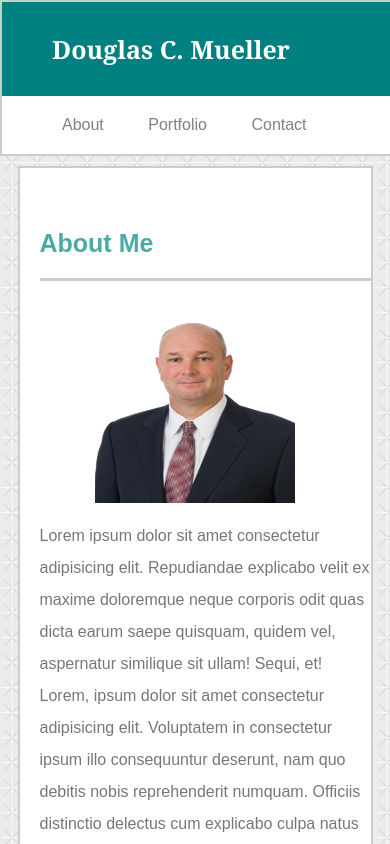
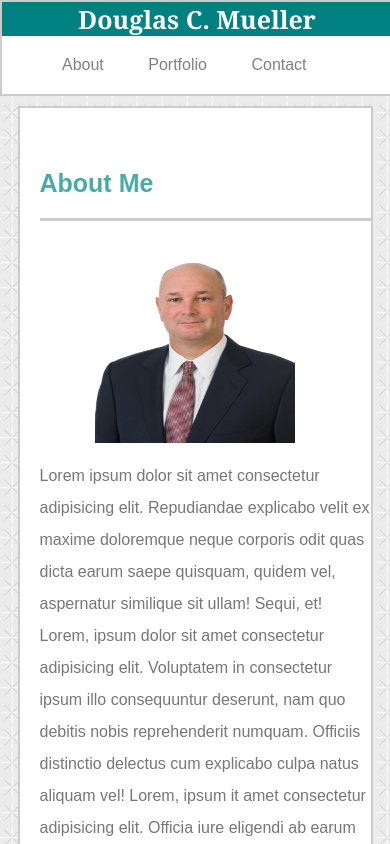
Before and after one commit to DouglasCMueller/Responsive-Porfolio-For-Web-Hosting.github.io, a plain HTML site: page index.html in a window 390 px wide. Shown: the top 844 px of the page. Drawn offline with Linux system fonts and the light colour scheme.

Commit message:
revision version 1.4

```diff
--- a/assets/css/style.css
+++ b/assets/css/style.css
@@ -189,19 +189,23 @@ footer h5 {
 
 @media screen and (max-width: 768px) {
   header {
-    margin: auto;
-    max-width: 100%;
+    margin: 0;
+    width: 100%;
     float: none;
+    padding: 0;
+    position: static;
+   }
+   .Header-Container {
+    width: 100%;
+    margin: 0;
+    float: none;
+    padding: 0;
   }
-  .Header-Container {
-    max-width: 100%;
-    margin: auto;
-    float: none;
- }
   .myname {
     margin: auto;
     max-width: 100%;
     float: none;
+    padding: 0;
   }
   .Nav-buttons {
     float: none;
@@ -267,38 +271,43 @@ footer h5 {
   /* footer media-query */
   footer {
     position: absolute;
+
     border-top: 8px solid #4aaaa5;
-    padding: 5px 10px;
+
     max-width: 100%;
+    padding: 0;
     }
   footer h5 {
     font-size: 10px;
     line-height: 10px;
+
     text-align: center;
     margin-bottom: 5px;
-    max-width: 100%;
+    width: 100%;
+    padding: 0;
   }
 }
 @media screen and (max-width: 640px) {
- body {
-   margin: 0;
-   overflow: hidden;
-   }
+
   header {
     margin: 0;
-    max-width: 100%;
+    width: 100%;
     float: none;
     padding: 0;
+    position: static;
    }
   .Header-Container {
-    max-width: 100%;
+    width: 100%;
     margin: 0;
     float: none;
+    padding: 0;
   }
   .myname {
     margin: 0;
     width: 100%;
     float: none;
+    padding: 0;
+    text-align: center;
      }
   .Nav-buttons {
     float: none;
@@ -366,8 +375,9 @@ footer h5 {
     position: absolute;
 
     border-top: 8px solid #4aaaa5;
-    padding: 5px 10px;
+
     max-width: 100%;
+    padding: 0;
     }
   footer h5 {
     font-size: 10px;
@@ -376,4 +386,5 @@ footer h5 {
     text-align: center;
     margin-bottom: 5px;
     width: 100%;
+    padding: 0;
   }
```
